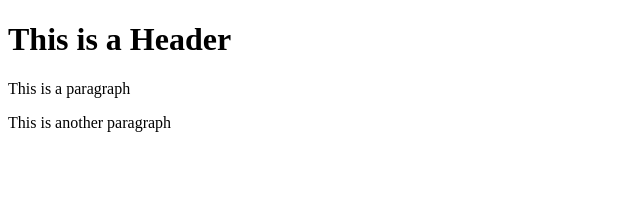
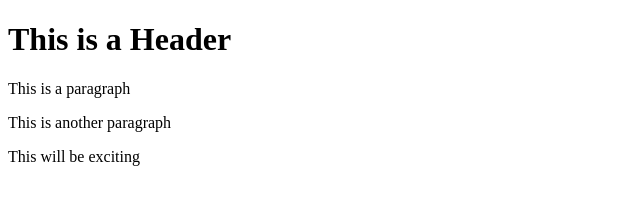
Before and after one commit to Dewan-Kabir/git-test, a website: page index.html in a window 1280 px wide. Shown: the whole page, without its empty margins (0-640 px from the left). Drawn offline with Linux system fonts and the light colour scheme.

```diff
--- a/index.html
+++ b/index.html
@@ -4,5 +4,6 @@
       <h1>This is a Header</h1>
       <p>This is a paragraph</p>
       <p>This is another paragraph</p>
+      <a>This will be exciting</a>
    </body>
 </html>
```
Also changed, not shown: package.json (added, +20 -0 lines), 2 other files.
